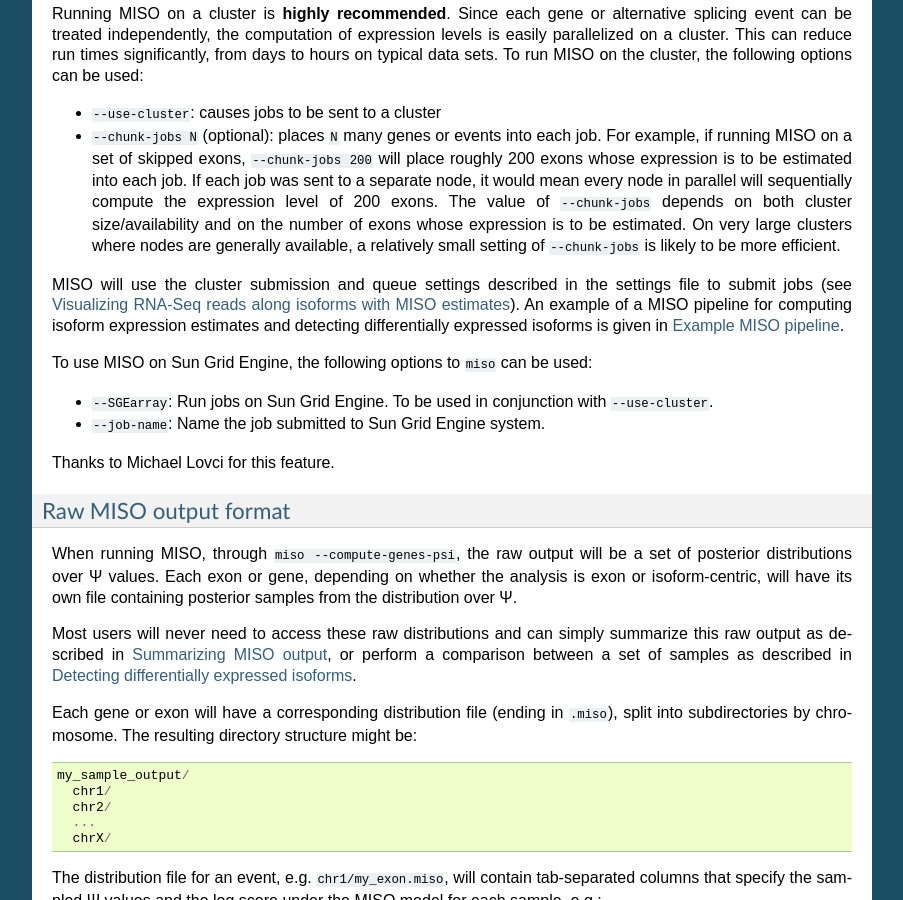
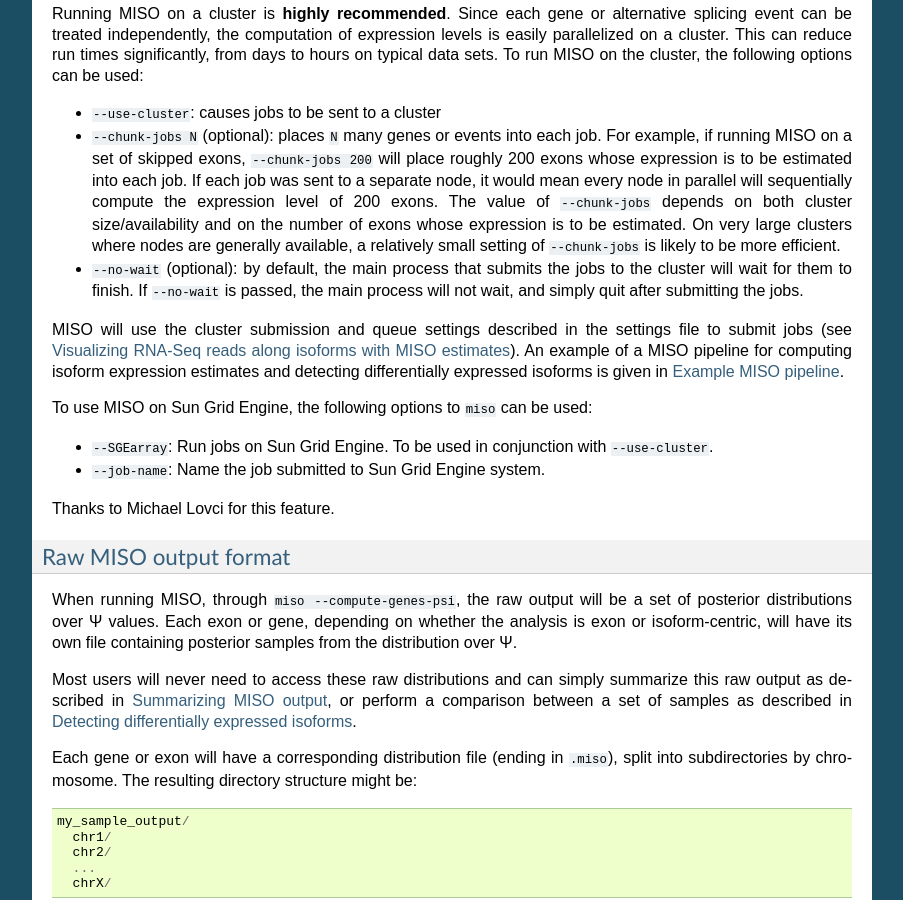
Before and after one commit to yarden/MISO, a Sphinx documentation site: the page built from docs/source/index.rst, in a window 1280 px wide and 900 px high, scrolled down 18454 px. Shown: the whole window, without its empty margins (198-1101 px from the left). Built offline with Sphinx 7.4.7, drawn with Linux system fonts in a browser that asks for light colours.

Commit message:
Revs to docs

```diff
--- a/docs/source/index.rst
+++ b/docs/source/index.rst
@@ -780,6 +780,7 @@ cluster, the following options can be used:
 
 * ``--use-cluster``: causes jobs to be sent to a cluster
 * ``--chunk-jobs N`` (optional): places ``N`` many genes or events into each job. For example, if running MISO on a set of skipped exons, ``--chunk-jobs 200`` will place roughly 200 exons whose expression is to be estimated into each job. If each job was sent to a separate node, it would mean every node in parallel will sequentially compute the expression level of 200 exons. The value of ``--chunk-jobs`` depends on both cluster size/availability and on the number of exons whose expression is to be estimated. On very large clusters where nodes are generally available, a relatively small setting of ``--chunk-jobs`` is likely to be more efficient.
+* ``--no-wait`` (optional): by default, the main process that submits the jobs to the cluster will wait for them to finish. If ``--no-wait`` is passed, the main process will not wait, and simply quit after submitting the jobs.
 
 MISO will use the cluster submission and queue settings described in the settings file to submit jobs (see :ref:`config`). An example of a MISO pipeline for computing isoform expression estimates and detecting differentially expressed isoforms is given in :ref:`pipeline`.
 
```
